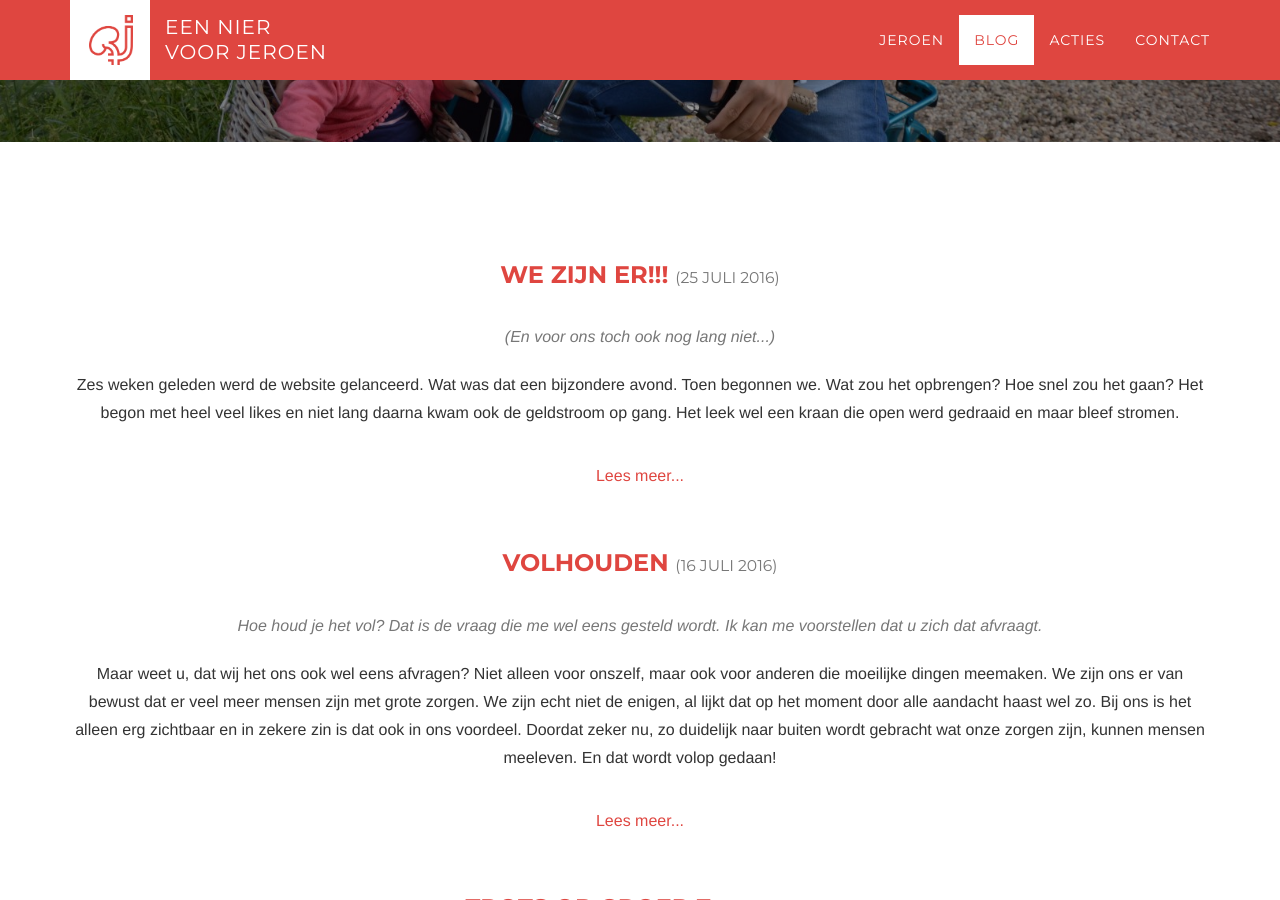
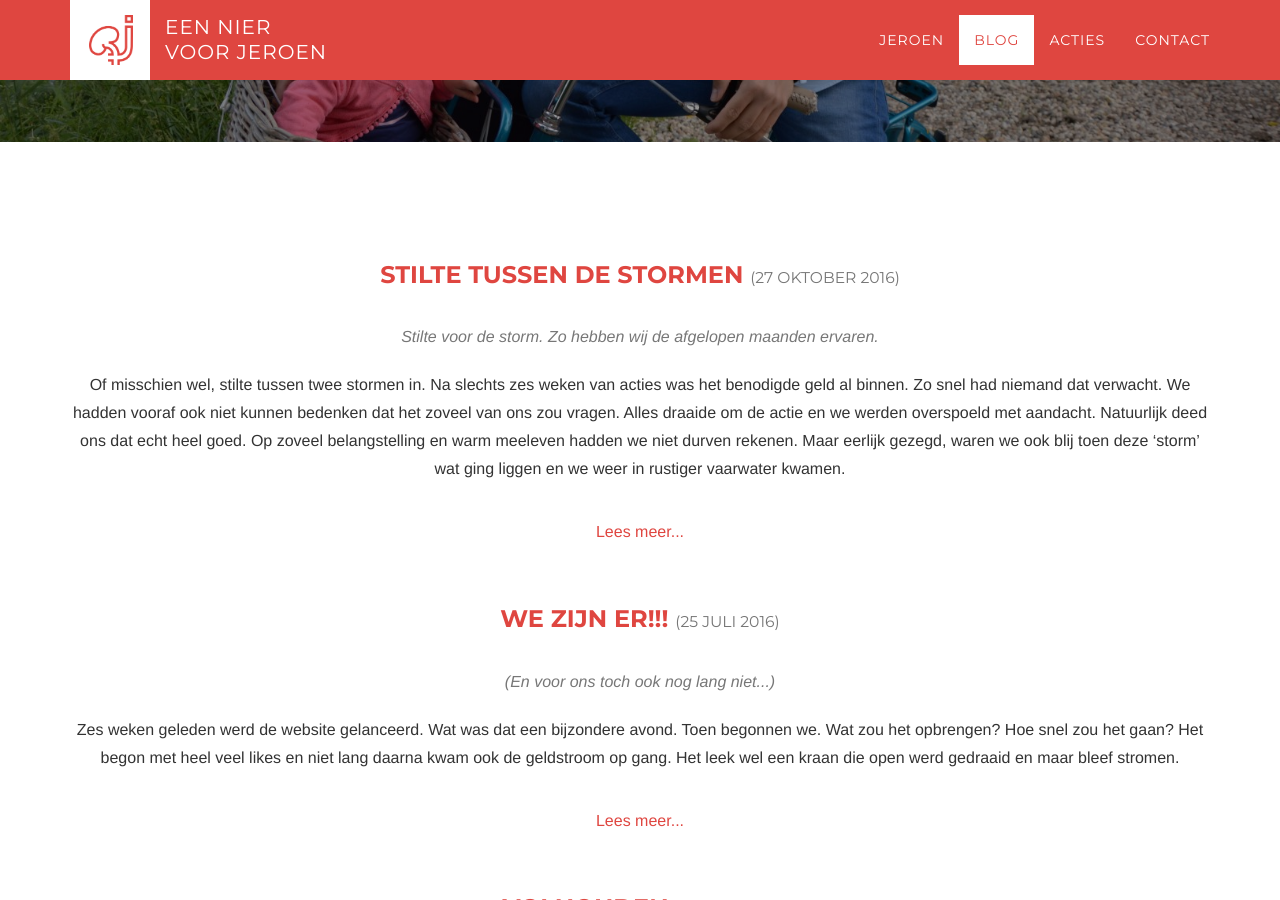
Before and after one commit to Een-nier-voor-Jeroen/Niervoorjeroen.nl-website, a Jekyll site: the page built from blog.html, in a window 1280 px wide and 900 px high, scrolled down 448 px. Built offline with Jekyll 4.4.1, drawn with Linux system fonts in a browser that asks for light colours; nearby versions of some CDN libraries; some web fonts are replaced.

Commit message:
Nieuwe blog van Corma: Stilte tussen de stormen

```diff
--- /dev/null
+++ b/_posts/2016-10-27-Stilte-tussen-de-stormen.html
@@ -0,0 +1,31 @@
+---
+layout: blog
+title: "Stilte tussen de stormen"
+blog: true
+---
+
+<!-- Blog articles Section -->
+<h3 class="section-subheading text-muted">Stilte voor de storm. Zo hebben wij de afgelopen maanden ervaren.</h3>
+<p>
+      Of misschien wel, stilte tussen twee stormen in. Na slechts zes weken van acties was het benodigde geld al binnen. Zo snel had niemand dat verwacht. We hadden vooraf ook niet kunnen bedenken dat het zoveel van ons zou vragen. Alles draaide om de actie en we werden overspoeld met aandacht. Natuurlijk deed ons dat echt heel goed. Op zoveel belangstelling en warm meeleven hadden we niet durven rekenen. Maar eerlijk gezegd, waren we ook blij toen deze ‘storm’ wat ging liggen en we weer in rustiger vaarwater kwamen.
+</p>
+<excerptseparator></excerptseparator>
+<p>
+    Al met al hebben we de zomer dan ook in relatieve rust kunnen doorbrengen. We zijn als gezinnetje nog een weekje naar Limburg geweest, hebben nog wat meer van Nederland gezien en genoten van het weer en vooral van het samenzijn. Dat laatste is voor ons het belangrijkste, wanneer het gaat om vakantie. Veel meer verwachten we er ook niet van, omdat het anders toch ook weer tegenvalt. Want ook in de vakanties gaan de dialyses door. En ook in de vakantie moeten we zeker aan rust denken voor Jeroen. Dus plannen we niet te veel en kijken we vooral naar wat we wel kunnen.
+</p>
+
+<p>
+    Tegelijk hebben we deze periode ook ervaren als stilte voor de storm. Letterlijk stilte, omdat u in deze tijd niet veel van ons hebt gehoord. De eenvoudige reden daarvoor was dat ook wij al die tijd niets vanuit het ziekenhuis hebben gehoord. U kunt er vanuit gaan dat vermeldenswaardig nieuws altijd op de website/facebook te vinden is. We begrijpen het wel hoor, dat u op een gegeven moment gaat vragen of er al wat nieuws te melden is. Met dezelfde snelheid als waarmee het geld binnenstroomde verwachten we haast ook als vanzelf dat de voorbereidingen in het ziekenhuis verlopen. Helaas werkt dat zo niet in de praktijk. En ieder die eens door de medische molen is gegaan zal dit herkennen. Je kunt als patiënt weinig doen aan de planning in een ziekenhuis. Zeker in een academisch ziekenhuis zijn er veel meer factoren die meespelen om een behandeling mogelijk te maken.
+</p>
+<p>
+    We waren dan ook heel blij dat er eindelijk op 12 oktober een afspraak stond gepland en we weer meer te horen hebben gekregen. We waren beiden behoorlijk gespannen die dag. Vooral omdat we ook niet helemaal wisten wat te verwachten. We willen zo graag zekerheid, een overzicht en een duidelijke planning. We hebben nu meer duidelijkheid over de periode waarin de behandeling plaats zal vinden. We weten nu dat dit in 2017 zal zijn. Ook hebben we wat meer duidelijkheid gekregen over de manier waarop de behandeling zal plaatsvinden. En, zoals we al wisten is ons opnieuw verteld dat het mogelijk is dat de filtering niet het gewenste resultaat zal hebben.
+</p>
+<p>
+    Al hadden we dergelijk bericht wel verwacht, toch roept het emoties op. En vooral de onzekerheid over het al dan niet slagen van de behandeling, kost ons veel energie. Maar dat zal zo blijven totdat de behandeling heeft plaatsgevonden. Zoals ik al eens eerder schreef: het geld dat is opgehaald is slechts stap een van honderd. En nu beginnen we aan stap twee en hebben we er dus nog heel wat te gaan. Dat zien we ook wel om ons heen. De ‘dialysebuurman’ van Jeroen over wie ik al eerder schreef, tobt ook nog steeds met zijn nieuwe nier. Voor buitenstaanders is dit niet altijd te begrijpen. Het klinkt zo eenvoudig: er is een nier die past, deze wordt getransplanteerd, je knapt op en hebt een heel nieuw leven. Helaas werkt dit in de praktijk niet zo. Er komt nog zoveel meer bij kijken!
+</p>
+<p>
+    We hopen u op de hoogte te houden. Tegelijk vragen we er ook uw begrip voor dat we niet altijd alle wederwaardigheden met u delen. Dit zou alleen maar voor meer onduidelijkheid en verwarring kunnen zorgen. De belangrijkste zaken hopen we te delen via deze weg. Intussen bedanken we u voor alles wat u voor ons doet en hoe u met ons meeleeft.
+</p>
+<p class='text-primary'>
+    We don’t know what the future holds, but we know Who holds it!
+</p>
```
Also changed, not shown: index.html (+11 -1 lines).
